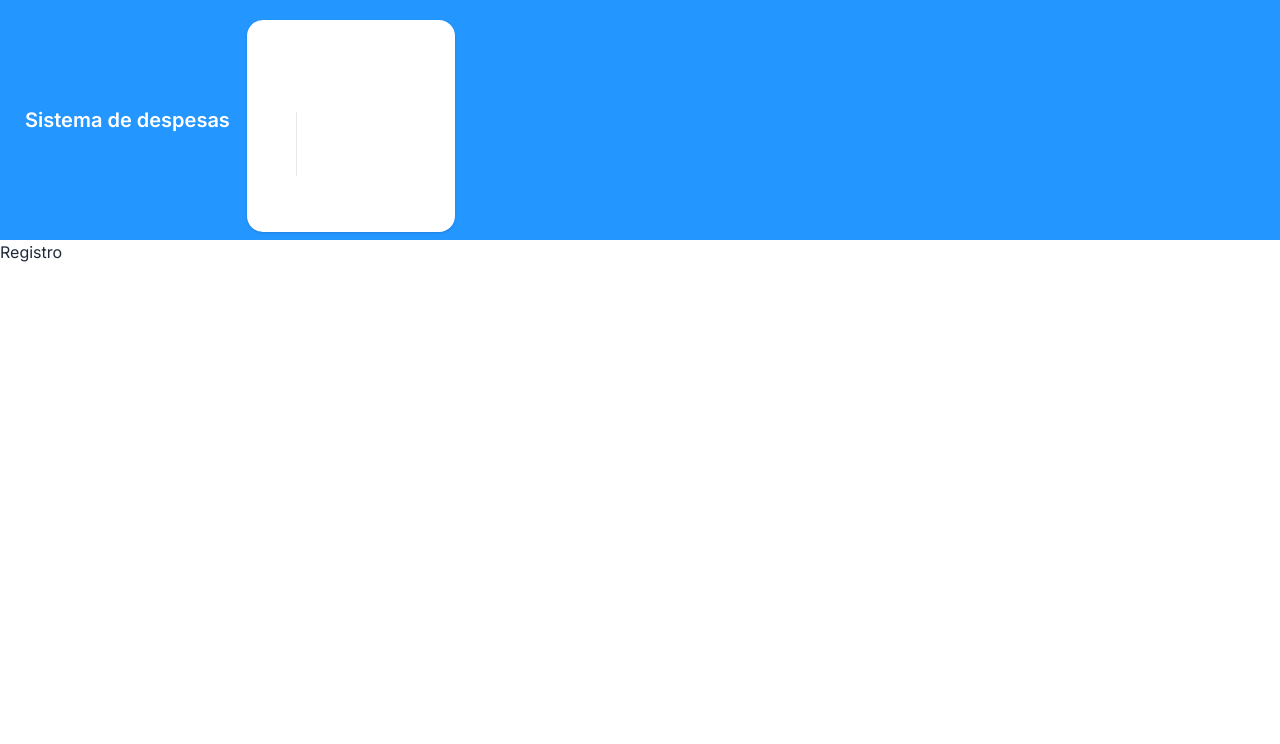
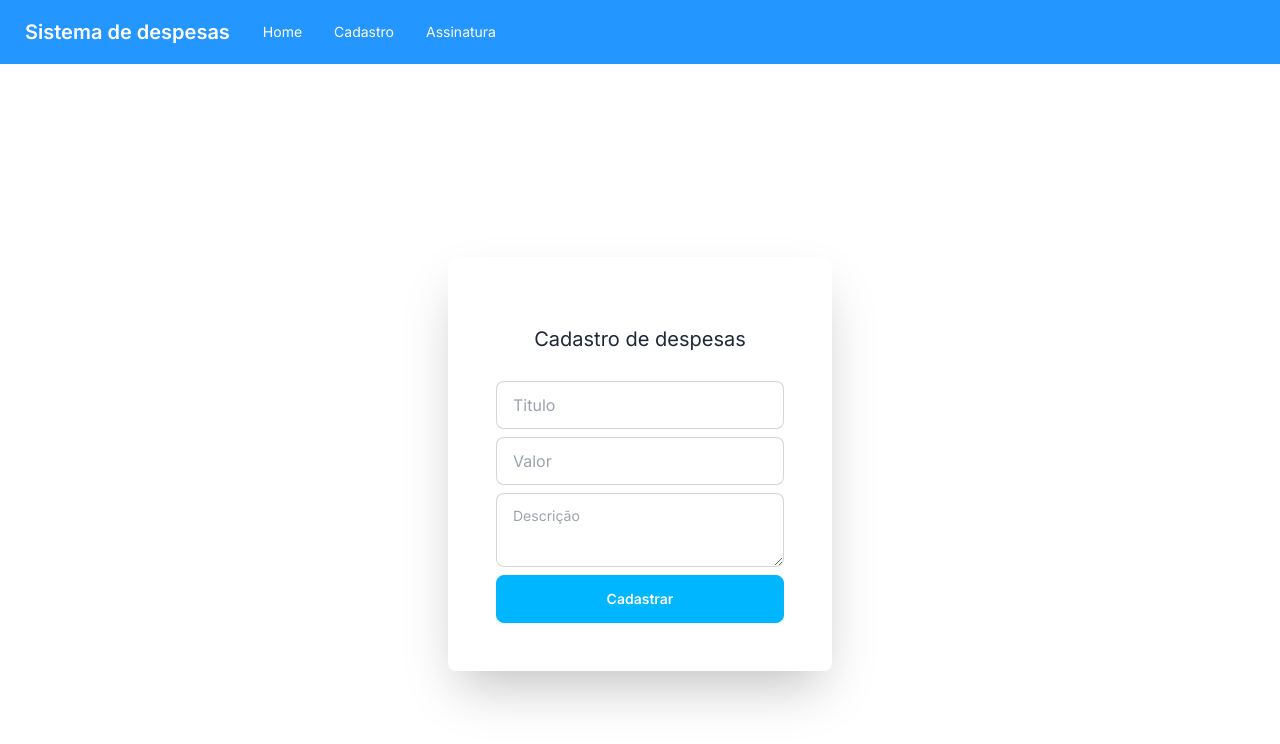
Before and after one commit to gustavolarsenn/segInfoN3, a Next.js app in the folder seginfo/: page /register in a window 1280 px wide. Shown: the top 744 px of the page. Built offline with nearby package versions, Linux system fonts and the light colour scheme.

Commit message:
Feito cadastro de dispesa

```diff
--- a/seginfo/src/app/components/navbar.jsx
+++ b/seginfo/src/app/components/navbar.jsx
@@ -6,16 +6,16 @@ export default function Navbar() {
       <Link href="/dashboard" className="btn btn-ghost text-xl">
         Sistema de despesas
       </Link>
-        <ul
-          tabIndex={0}
-          className="menu center-menu bg-base-100 rounded-box z-[1] mt-3 w-52 p-2 shadow"
-        >
+      <div className="flex items-center">
+        <ul className="menu menu-horizontal p-0">
           <li>
             <Link href="/dashboard">Home</Link>
           </li>
-          <li>
-            <a>Cadastro</a>
-            <ul className="p-2">
+          <li tabIndex={0} className="dropdown dropdown-hover">
+            <a className="dropdown-toggle">
+              Cadastro
+            </a>
+            <ul className="dropdown-content bg-lightblue menu p-2 shadow rounded-box w-52">
               <li>
                 <Link href="/employee">Funcionário</Link>
               </li>
@@ -28,6 +28,7 @@ export default function Navbar() {
             <Link href="/signature">Assinatura</Link>
           </li>
         </ul>
+      </div>
     </div>
   );
 }
--- a/seginfo/src/app/employee/page.jsx
+++ b/seginfo/src/app/employee/page.jsx
@@ -6,7 +6,7 @@ export default function Employee() {
       <Navbar />
       <div className="bg-white h-screen flex justify-center items-center px-5">
         <form className="p-12 rounded-lg w-96 max-w-full bg-white flex justify-center items-center flex-col gap-2 shadow-2xl">
-          <h2 className="p-5">Cadastro de funcionário</h2>
+          <h2 className="p-5 text-xl">Cadastro de funcionário</h2>
           <label className="input input-bordered flex items-center gap-2 bg-white w-full">
             <svg
               xmlns="http://www.w3.org/2000/svg"
--- a/seginfo/src/app/register/page.tsx
+++ b/seginfo/src/app/register/page.tsx
@@ -4,8 +4,20 @@ export default function Register() {
   return (
     <main>
       <Navbar />
-      <div className="bg-white h-screen">
-        <h1>Registro</h1>
+      <div className="bg-white h-screen flex justify-center items-center px-5">
+        <form className="p-12 rounded-lg w-96 max-w-full bg-white flex justify-center items-center flex-col gap-2 shadow-2xl">
+          <h2 className="p-5 text-xl">Cadastro de despesas</h2>
+          <label className="input input-bordered flex items-center gap-2 bg-white w-full">
+            <input type="text" className="grow" placeholder="Titulo" />
+          </label>
+          <label className="input input-bordered flex items-center gap-2 bg-white w-full">
+            <input type="text" className="grow" placeholder="Valor" />
+          </label>
+            <textarea className="textarea textarea-bordered bg-white grow w-full" placeholder="Descrição"></textarea>
+          <button type="submit" className="btn btn-info w-full text-white">
+            Cadastrar
+          </button>
+        </form>
       </div>
     </main>
   );
```
